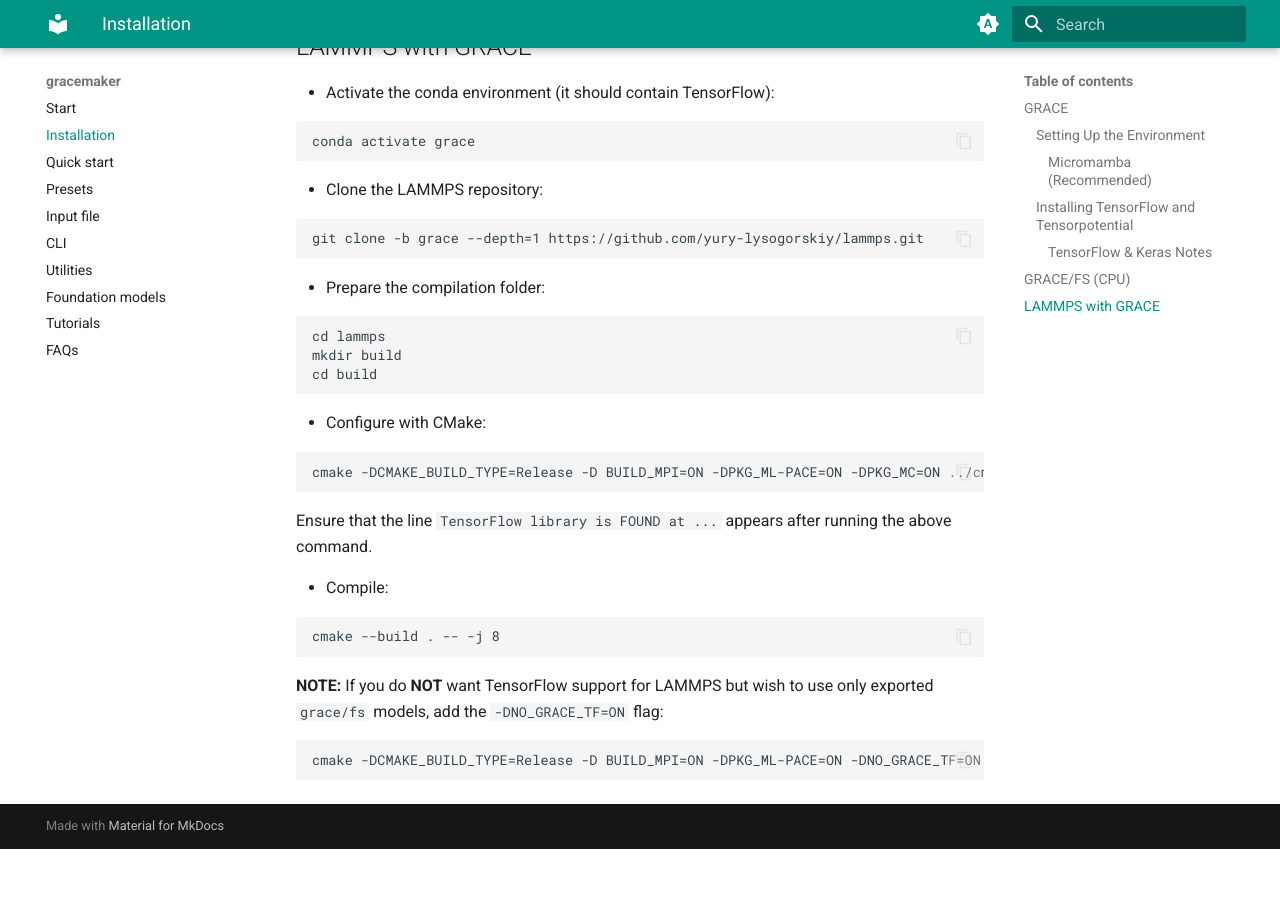
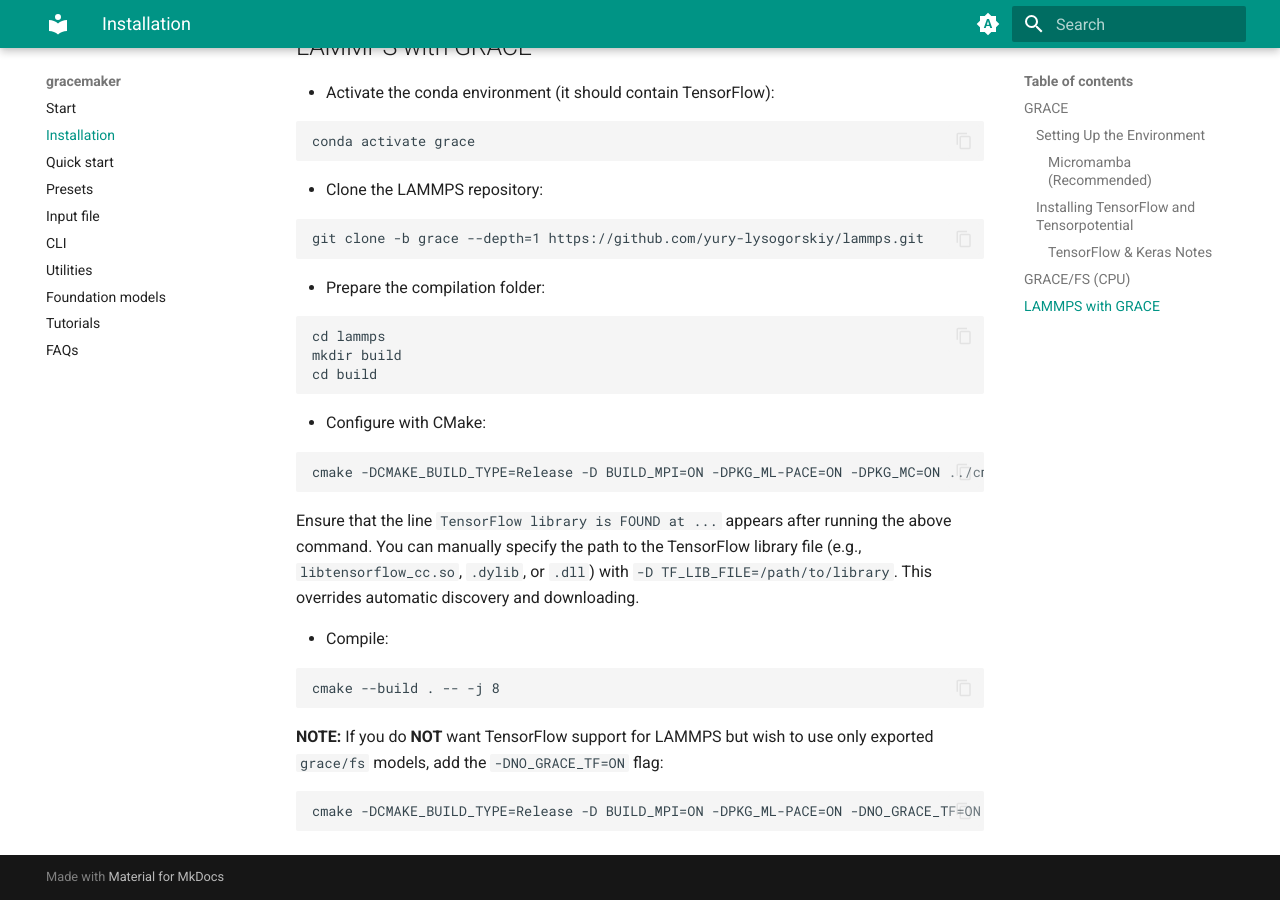
Before and after one commit to ICAMS/grace-tensorpotential, an MkDocs documentation site: the page built from docs/gracemaker/install.md, in a window 1280 px wide and 900 px high, scrolled down 2205 px. Built offline with MkDocs 1.6.1 and Material for MkDocs 9.7.7, drawn with Linux system fonts in a browser that asks for light colours; before the commit the page ends 3054 px from its top, so only the background shows below that.

Commit message:
Update installation instructions for TensorFlow library
Added instructions for manually specifying TensorFlow library path during installation.

````diff
--- a/docs/gracemaker/install.md
+++ b/docs/gracemaker/install.md
@@ -121,6 +121,8 @@ cmake -DCMAKE_BUILD_TYPE=Release -D BUILD_MPI=ON -DPKG_ML-PACE=ON -DPKG_MC=ON ..
 ```
 
 Ensure that the line `TensorFlow library is FOUND at ...` appears after running the above command.
+You can manually specify the path to the TensorFlow library file (e.g., ``libtensorflow_cc.so``, ``.dylib``, or ``.dll``) with ``-D TF_LIB_FILE=/path/to/library``.
+This overrides automatic discovery and downloading.
 
 * Compile:
 ```bash
````
